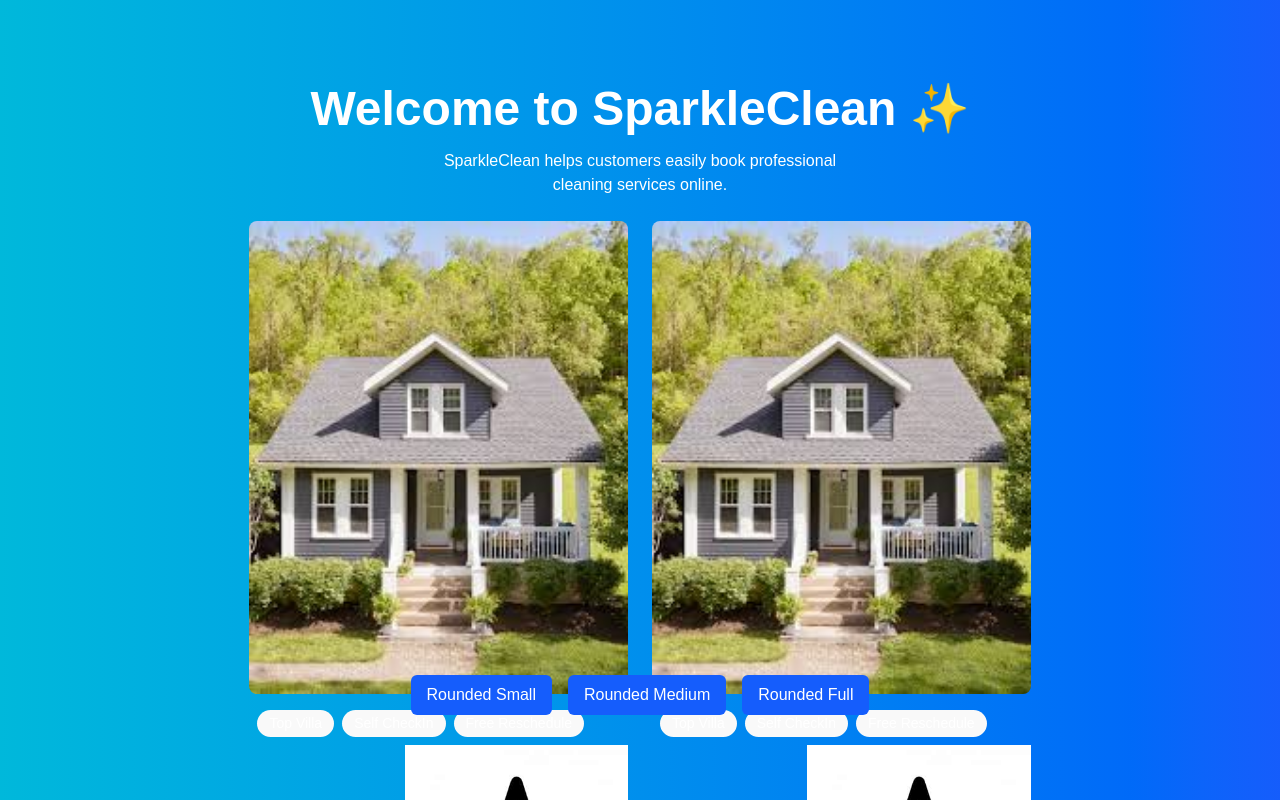
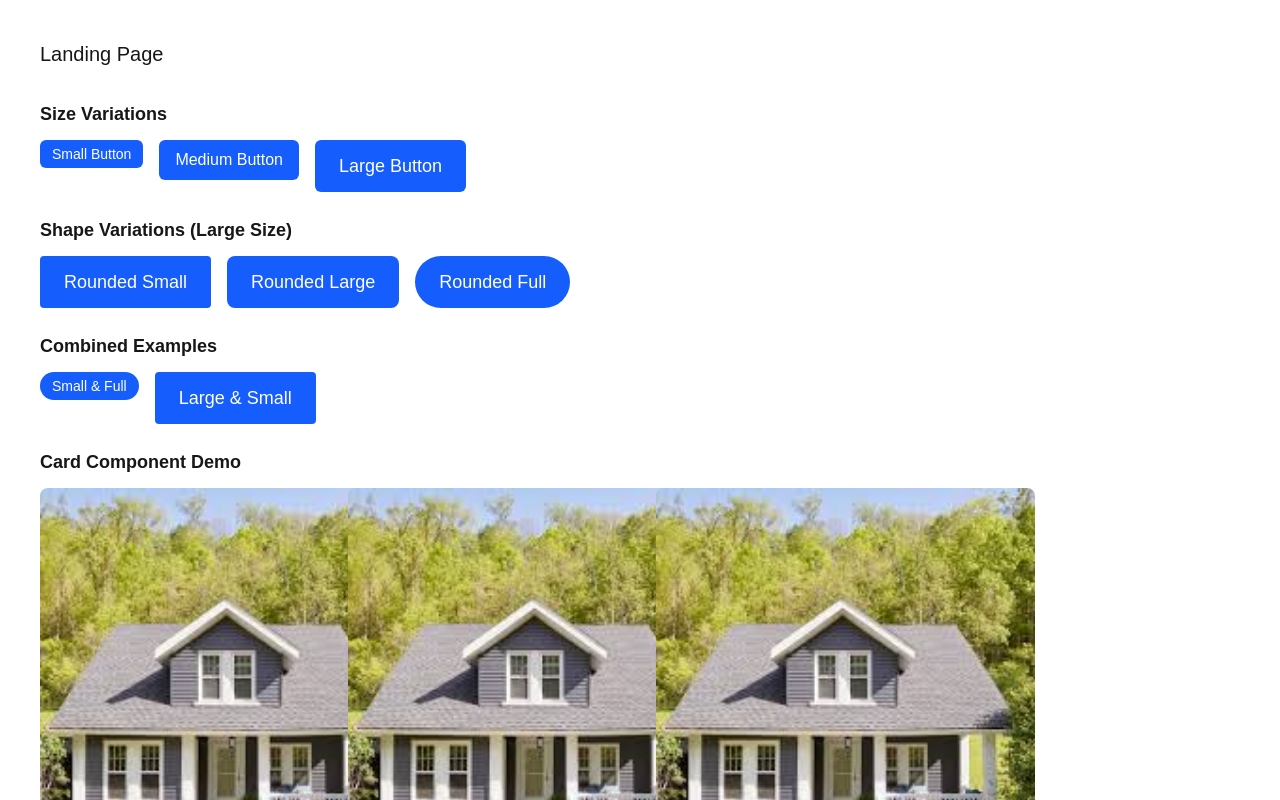
Before and after one commit to garisonmike/alx-project-0x00-setup, a Next.js app in the folder alx-project-0x00/: page /landing in a window 1280 px wide. Shown: the top 800 px of the page. Built offline with nearby package versions, Linux system fonts and the light colour scheme.

Commit message:
React Genesis: Mastering Next.js

```diff
--- a/alx-project-0x00/components/Button.tsx
+++ b/alx-project-0x00/components/Button.tsx
@@ -1,7 +1,7 @@
-import { ButtonProps } from "@/interfaces"; // Import the interface
+// components/Button.tsx
+import { ButtonProps } from "@/interfaces";
 import React from 'react';
 
-// A helper function to determine the size classes
 const getSizeClasses = (size: ButtonProps['size']): string => {
     switch (size) {
         case 'small':
@@ -11,16 +11,19 @@
         case 'large':
             return 'px-6 py-3 text-lg';
         default:
-            return 'px-4 py-2 text-base'; // Default to medium
+            return 'px-4 py-2 text-base';
     }
 };
 
 const Button: React.FC<ButtonProps> = ({ title, size = 'medium', shape = 'rounded-md' }) => {
+    // Use a sensible default value for the shape if none is provided
+    const resolvedShape = shape || 'rounded-md';
+
     // Combine base styles, size styles, and shape styles
     const baseStyles = 'bg-blue-600 text-white font-medium transition duration-150 ease-in-out hover:bg-blue-700 focus:outline-none focus:ring-2 focus:ring-blue-500 focus:ring-opacity-50';
 
     const sizeClasses = getSizeClasses(size);
-    const shapeClass = shape; // shape already contains the Tailwind class
+    const shapeClass = resolvedShape;
 
     const buttonClasses = `${baseStyles} ${sizeClasses} ${shapeClass}`;
 
--- a/alx-project-0x00/components/Card.tsx
+++ b/alx-project-0x00/components/Card.tsx
@@ -19,11 +19,11 @@
             <div className="flex items-center justify-between">
                 <div>
                     <h3 className=" font-semibold text-[22px]">Villa Arrecife Beach House</h3>
-                    <p className=" font-medium text-[17px] text-[#929292]">Sideman, Bali, Indonesia</p>
+                    <p className=" font-medium text=[17px] text-[#929292]">Sideman, Bali, Indonesia</p>
                 </div>
                 <div className="flex items-center">
                     <Image src={STAR_IMAGE} alt="star" />
-                    <p className=" font-medium text-[17px] ml-2">4.76</p>
+                    <p className=" font-medium text=[17px] ml-2">4.76</p>
                 </div>
             </div>
 
@@ -39,6 +39,7 @@
                                 </clipPath>
                             </defs>
                         </svg>
+
                         <p className="ml-1 text-[12.95px] font-medium">2</p>
                     </div>
                     <div className="flex items-center">
@@ -50,7 +51,6 @@
                     </div>
                 </div>
                 <p className=" text-[22px] font-semibold">$2,450<span className=" text-[14px] text-[#787878]">/n</span></p>
-                <p className=" text-[22px] font-semibold">$2,450<span className=" text-[14px] text-[#787878]">/n</span></p>
             </div>
         </div>
     )
--- a/alx-project-0x00/pages/about.tsx
+++ b/alx-project-0x00/pages/about.tsx
@@ -1,14 +1,11 @@
 // pages/about.tsx
+import React from 'react';
 
-export default function About() {
+const About: React.FC = () => {
     return (
-        <main className="flex flex-col items-center justify-center min-h-screen bg-white p-8">
-            <h1 className="text-3xl font-bold text-gray-800 mb-4">About Us</h1>
-            <p className="text-gray-600 max-w-xl text-center">
-                This is the About page for the ALX Next.js setup project.
-                Here, we learn how to build reusable components, apply styling,
-                and use TypeScript effectively in a React project.
-            </p>
-        </main>
-    );
+        <div>
+            <h1 className="text-xl font-extralight">About Page</h1>
+        </div>
+    )
 }
+export default About;
--- a/alx-project-0x00/pages/index.tsx
+++ b/alx-project-0x00/pages/index.tsx
@@ -1,46 +1,13 @@
-import { Geist, Geist_Mono } from "next/font/google";
-import Image from "next/image";
-import Card from "../components/Card";
-import Pill from "../components/Pill";
+// pages/index.tsx
+import React from 'react';
 
+const Home: React.FC = () => {
+  return (
+    <main className="flex flex-col h-screen justify-center items-center text-4xl font-semibold">
+      <h1>Airbnb Application Clone system</h1>
+      <button className=" border px-3 py-1 text-lg mt-3  bg-blue-500 text-white rounded-full">Get Started</button>
+    </main>
+  )
+}
 
-const geistSans = Geist({
-  variable: "--font-geist-sans",
-  subsets: ["latin"],
-});
-
-const geistMono = Geist_Mono({
-  variable: "--font-geist-mono",
-  subsets: ["latin"],
-});
-
-export default function Home() {
-  return (
-    <div className={`${geistSans.className} ${geistMono.className}`}>
-      <main className="flex flex-col items-center justify-center min-h-screen bg-gray-100 p-6">
-        <h1 className="text-4xl font-extrabold text-gray-800 mb-6">
-          Welcome to ALX Project 0x00
-        </h1>
-
-        <div className="flex gap-2 mb-4">
-          <Pill text="Next.js" color="bg-gray-800" />
-          <Pill text="TypeScript" color="bg-blue-600" />
-          <Pill text="Tailwind CSS" color="bg-cyan-500" />
-        </div>
-
-        <div className="grid grid-cols-1 md:grid-cols-2 gap-6">
-          <Card
-            title="Beautiful Homes"
-            description="Find your dream home easily with our curated listings."
-            image="/assets/images/house.png"
-          />
-          <Card
-            title="Rated Excellence"
-            description="Our clients rate us 5 stars for quality and service."
-            image="/assets/images/star.png"
-          />
-        </div>
-      </main>
-    </div>
-  );
-}
+export default Home;
--- a/alx-project-0x00/pages/landing.tsx
+++ b/alx-project-0x00/pages/landing.tsx
@@ -1,36 +1,44 @@
 // pages/landing.tsx
 import Button from "@/components/Button";
 import Card from "@/components/Card";
-import React from "react";
+import React from 'react';
 
 const Landing: React.FC = () => {
     return (
-        <main className="flex flex-col items-center justify-center min-h-screen bg-linear-to-r from-cyan-500 to-blue-600 text-white p-6">
-            <h1 className="text-5xl font-extrabold mb-4">Welcome to SparkleClean ✨</h1>
-            <p className="max-w-md text-center mb-6">
-                SparkleClean helps customers easily book professional cleaning services online.
-            </p>
+        <div className="p-10">
+            <h1 className=" text-xl font-extralight mb-8">Landing Page</h1>
 
-            <div className="grid grid-cols-1 md:grid-cols-2 gap-6 mb-8">
-                <Card
-                    title="Professional Cleaning"
-                    description="We provide top-quality cleaning services for homes and offices."
-                    image="/assets/images/house.png"
-                />
-                <Card
-                    title="Trusted by Clients"
-                    description="Our clients love our attention to detail and reliable service."
-                    image="/assets/images/star.png"
-                />
+            {/* --- Task 6: Button Examples --- */}
+            <h2 className="text-lg font-semibold mt-6 mb-3">Size Variations</h2>
+            <div className="flex gap-4 items-start mb-6">
+                <Button title="Small Button" size="small" styles="test" />
+                <Button title="Medium Button" size="medium" styles="test" />
+                <Button title="Large Button" size="large" styles="test" />
             </div>
 
-            <div className="flex gap-4">
-                <Button title="Rounded Small" styles={""} />
-                <Button title="Rounded Medium" styles={""} />
-                <Button title="Rounded Full" styles={""} />
+            <h2 className="text-lg font-semibold mt-6 mb-3">Shape Variations (Large Size)</h2>
+            <div className="flex gap-4 items-start mb-6">
+                {/* These shapes are required by the checker */}
+                <Button title="Rounded Small" size="large" shape="rounded-sm" styles="test" />
+                <Button title="Rounded Large" size="large" shape="rounded-lg" styles="test" />
+                <Button title="Rounded Full" size="large" shape="rounded-full" styles="test" />
             </div>
-        </main>
-    );
-};
 
-export default Landing;
+            <h2 className="text-lg font-semibold mt-6 mb-3">Combined Examples</h2>
+            <div className="flex gap-4 items-start mb-6">
+                <Button title="Small & Full" size="small" shape="rounded-full" styles="test" />
+                <Button title="Large & Small" size="large" shape="rounded-sm" styles="test" />
+            </div>
+
+            {/* --- Task 4: Card Component Demo --- */}
+            <h2 className="text-lg font-semibold mt-6 mb-3">Card Component Demo</h2>
+            <div className="grid grid-cols-1 md:grid-cols-2 lg:grid-cols-3 xl:grid-cols-4 gap-8">
+                <Card />
+                <Card />
+                <Card />
+            </div>
+        </div>
+    )
+}
+
+export default Landing
```
